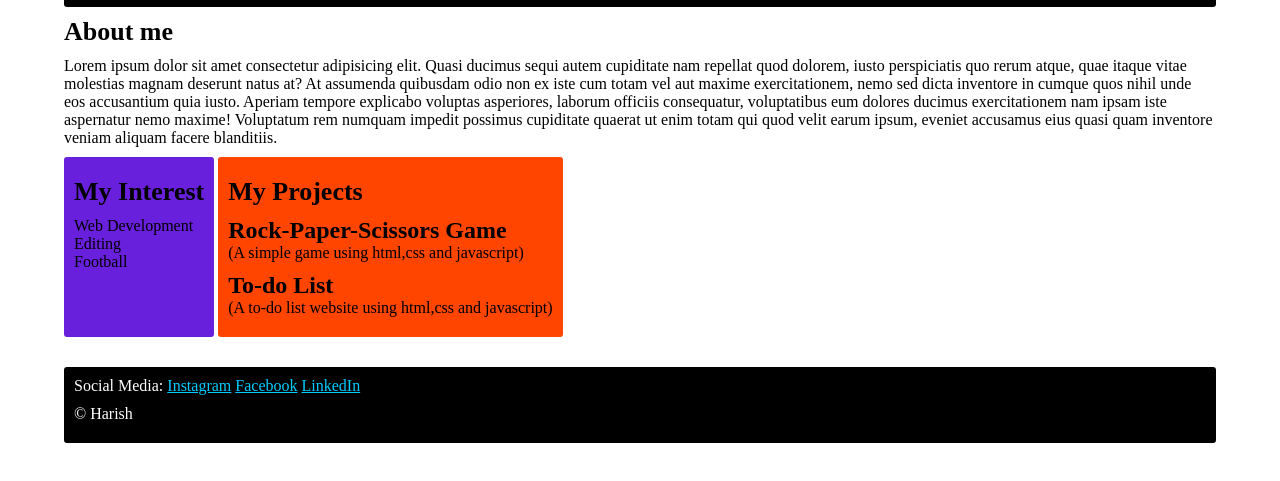
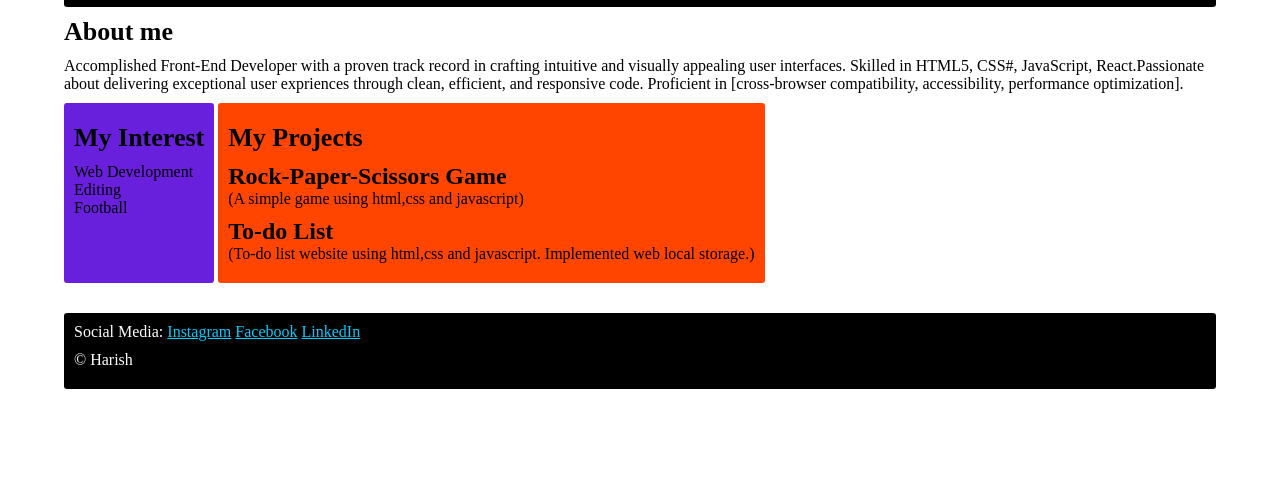
Before and after one commit to Harish718k/protfolio1.1, a plain HTML site: page index.html in a window 1280 px wide. Shown: the part 167-648 px from the top of the page. Drawn offline with Linux system fonts and the light colour scheme.

Commit message:
Update index.html

```diff
--- a/index.html
+++ b/index.html
@@ -14,7 +14,7 @@
     </header>
     <article>
         <h2>About me</h2>
-        <p>Lorem ipsum dolor sit amet consectetur adipisicing elit. Quasi ducimus sequi autem cupiditate nam repellat quod dolorem, iusto perspiciatis quo rerum atque, quae itaque vitae molestias magnam deserunt natus at? At assumenda quibusdam odio non ex iste cum totam vel aut maxime exercitationem, nemo sed dicta inventore in cumque quos nihil unde eos accusantium quia iusto. Aperiam tempore explicabo voluptas asperiores, laborum officiis consequatur, voluptatibus eum dolores ducimus exercitationem nam ipsam iste aspernatur nemo maxime! Voluptatum rem numquam impedit possimus cupiditate quaerat ut enim totam qui quod velit earum ipsum, eveniet accusamus eius quasi quam inventore veniam aliquam facere blanditiis.</p>
+        <p>Accomplished Front-End Developer with a proven track record in crafting intuitive and visually appealing user interfaces. Skilled in HTML5, CSS#, JavaScript, React.Passionate about delivering exceptional user expriences through clean, efficient, and responsive code. Proficient in [cross-browser compatibility, accessibility, performance optimization].</p>
     </article>
     <section class="skills">
         <div>
@@ -33,7 +33,7 @@
             </div>
             <div>
                 <h1>To-do List</h1>
-                <p>(A to-do list website using html,css and javascript)</p>
+                <p>(To-do list website using html,css and javascript. Implemented web local storage.)</p>
             </div>
         </div>
     </section>
```
